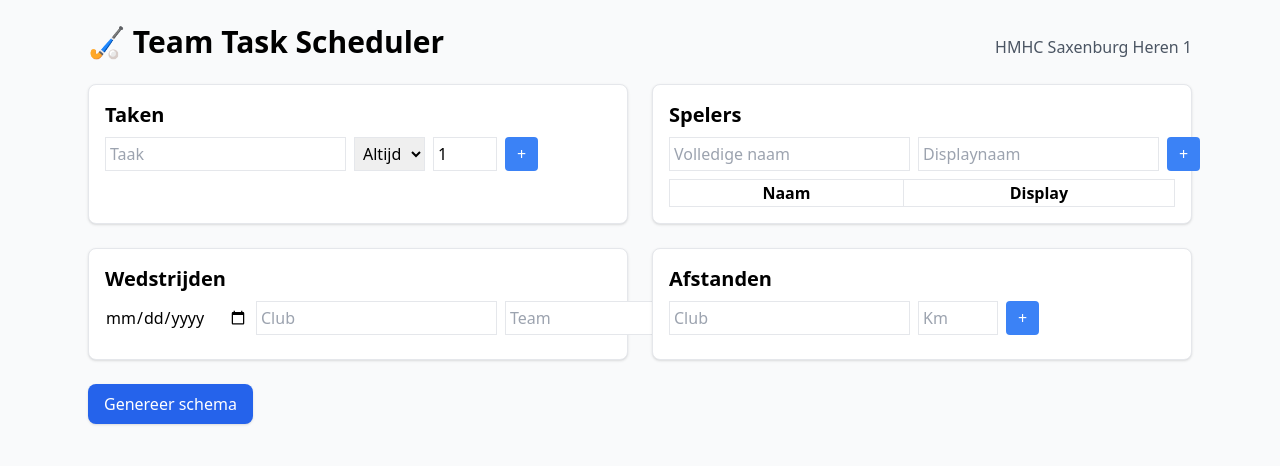
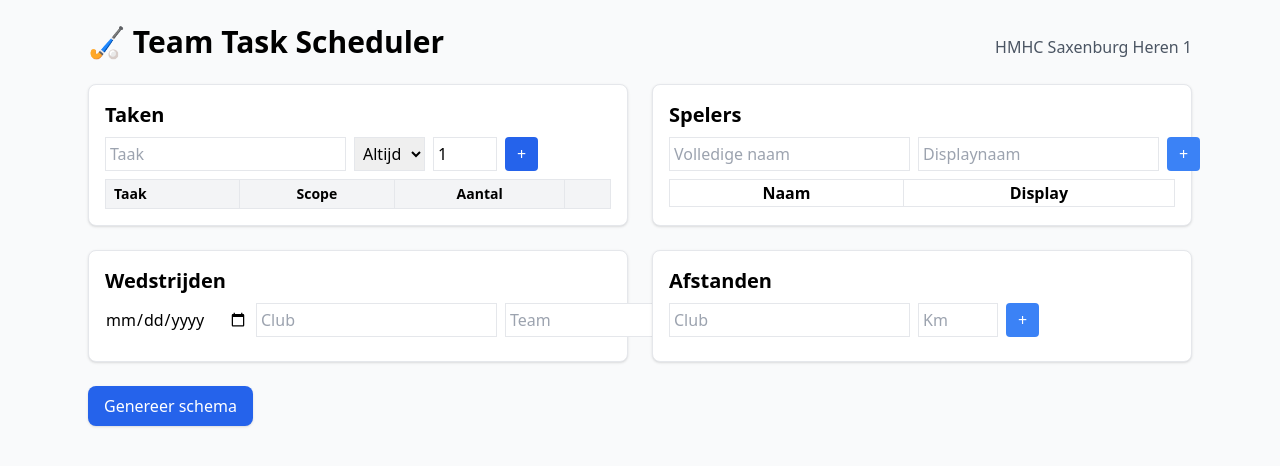
Before and after one commit to JeppeVonk/Team-Task-Scheduler-JS, a React (Vite) app: page / in a window 1280 px wide. Shown: the top 466 px of the page. Built offline with nearby package versions, Linux system fonts and the light colour scheme.

Commit message:
feat(ui): add task removal and improve TaskForm layout
- allow removing tasks from the list
- switch from bullet list to styled table for better readability
- use Number() instead of parseInt for task count
- improve form responsiveness with flex-wrap
- update button styling for consistency

```diff
--- a/src/components/TaskForm.jsx
+++ b/src/components/TaskForm.jsx
@@ -7,15 +7,19 @@ export default function TaskForm({ tasks, setTasks }) {
 
     function addTask() {
         if (!taak) return;
-        setTasks([...tasks, { taak, scope, aantal: parseInt(aantal) }]);
+        setTasks([...tasks, { taak, scope, aantal: Number(aantal) }]);
         setTaak("");
         setAantal(1);
+    }
+
+    function removeTask(idx) {
+        setTasks(tasks.filter((_, i) => i !== idx));
     }
 
     return (
         <div className="p-4 border rounded-lg bg-white shadow">
             <h2 className="text-xl font-bold mb-2">Taken</h2>
-            <div className="flex gap-2 mb-2">
+            <div className="flex flex-wrap gap-2 mb-2">
                 <input
                     className="border p-1"
                     placeholder="Taak"
@@ -40,18 +44,38 @@ export default function TaskForm({ tasks, setTasks }) {
                 />
                 <button
                     onClick={addTask}
-                    className="bg-blue-500 text-white px-3 py-1 rounded"
+                    className="bg-blue-600 text-white px-3 py-1 rounded"
                 >
                     +
                 </button>
-                <ul className="list-disc pl-5">
-                    {tasks.map((t, i) => (
-                        <li key={i}>
-                            {t.taak} ({t.scope}, {t.aantal} pers.)
-                        </li>
+            </div>
+            <table className="w-full border text-sm">
+                <thead>
+                    <tr className="bg-gray-100">
+                        <th className="border px-2 py-1 text-left">Taak</th>
+                        <th className="border px-2 py-1">Scope</th>
+                        <th className="border px-2 py-1">Aantal</th>
+                        <th className="border px-2 py-1"></th>
+                    </tr>
+                </thead>
+                <tbody>
+                    {tasks.map((t,i)=>(
+                        <tr key={i}>
+                            <td className="border px-2 py-1">{t.taak}</td>
+                            <td classname="border px-2 py-1 text-center">{t.scope}</td>
+                            <td className="border px-2 py-1 text-center">{t.aantal}</td>
+                            <td className="border px-2 py-1 text-center">
+                                <button
+                                    onClick={()=>removeTask(i)}
+                                    className="text-red-600"
+                                >
+                                    ✕
+                                </button>
+                            </td>
+                        </tr>
                     ))}
-                </ul>
-            </div>
+                </tbody>
+            </table>
         </div>
     );
 }
```
